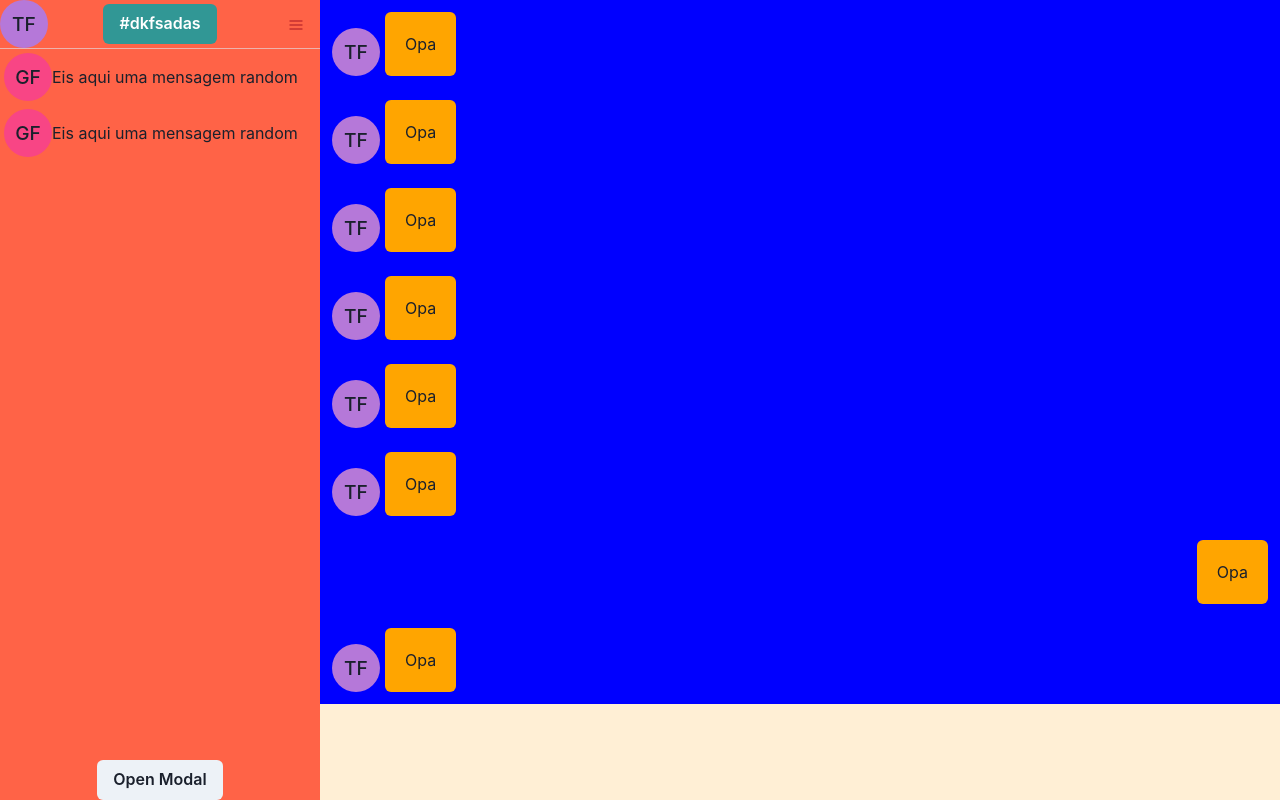
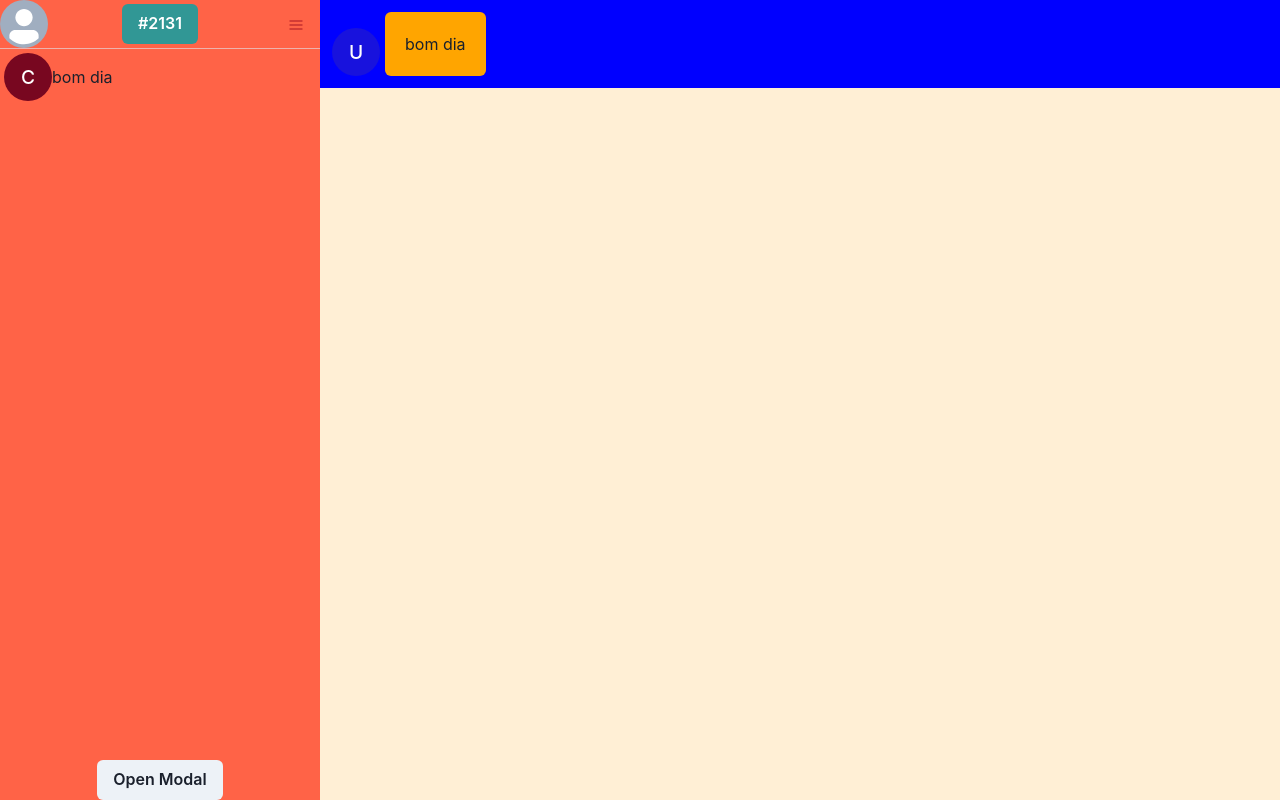
Before and after one commit to talis-fb/Simple-Chat, a Next.js app: page /chat in a window 1280 px wide. Built offline with nearby package versions, Linux system fonts and the light colour scheme.

Commit message:
Integrate Store with Chat Page

```diff
--- a/src/pages/chat.tsx
+++ b/src/pages/chat.tsx
@@ -1,18 +1,9 @@
 import type { NextPage } from 'next'
-import Head from 'next/head'
-import Image from 'next/image'
-import styles from '../styles/Home.module.css'
 import { useState } from 'react'
 import {
-  ChakraProvider,
   Center,
   Box,
   Text,
-  FormControl,
-  FormLabel,
-  FormErrorMessage,
-  FormHelperText,
-  Input,
   Flex,
   Spacer,
   Avatar,
@@ -39,41 +30,51 @@ import {
   useClipboard,
   useToast,
 } from '@chakra-ui/react'
+import { HamburgerIcon, CloseIcon } from '@chakra-ui/icons'
 
-import { HamburgerIcon, CloseIcon } from '@chakra-ui/icons'
 import { getAuth } from 'firebase/auth'
 import { initializeApp } from 'firebase/app'
 import firebaseConfig from '../../firebase-config.json'
 
+// Import of useSelector and UseDispatch, but with type of our store
+import { useAppDispatch, useAppSelector } from '../store/hooks'
+import { getName, getUser, getEmail, updateName, updatePhotoProfile } from '../store/userSlice'
+import { newMessage, selectChat, selectChatMessages, selectAllChat } from '../store/chatsSlice'
+
 const Home: NextPage = () => {
+  // store
+  const user = useAppSelector(getUser)
+
+  // Hooks
+  const dispatch = useAppDispatch()
   const app = initializeApp(firebaseConfig)
   const auth = getAuth()
   const [isOpen, setOpen] = useState(0)
   const onOpen = () => setOpen(1)
   const onClose = () => setOpen(0)
 
-  const conversas_example = [
-    { body: 'Opa', from: 1 },
-    { body: 'Opa', from: 1 },
-    { body: 'Opa', from: 2 },
-    { body: 'Opa', from: 2 },
-    { body: 'Opa', from: 1 },
-    { body: 'Opa', from: 1 },
-    { body: 'Opa', from: 1 },
-    { body: 'Opa', from: 1 },
-  ]
+  // Manage of chats
+  // const [openChat, setOpenChat] = useState<string>('main')
+  const [openChat, setOpenChat] = useState<string>('main')
+  const conversas = useAppSelector(selectAllChat)
+  const listChat = Object.values(conversas)
+  console.log('conversas')
+  console.log(conversas)
+  console.log('listChat')
+  console.log(listChat)
 
+  // User
   const logout = () => {
     auth.signOut()
   }
 
-  const { hasCopied, onCopy } = useClipboard('1232d21')
+  const { hasCopied, onCopy } = useClipboard(user.pin)
   const toast = useToast()
   const getPin = (ev) => {
     onCopy()
     toast({
       title: 'PIN copiado',
-      description: "We've created your account for you.",
+      description: 'Basta agora clicar Ctrl+V e enviar para seus abiguinhos',
       status: 'success',
       duration: 9000,
       isClosable: true,
@@ -85,10 +86,10 @@ const Home: NextPage = () => {
       <GridItem colSpan={1} bg="tomato">
         <Flex h={'100%'} direction="column">
           <HStack>
-            <Avatar name="Talison Fabio"></Avatar>
+            <Avatar name={user.name}></Avatar>
             <Spacer></Spacer>
             <Button onClick={getPin} colorScheme="teal" variant="solid">
-              #dkfsadas
+              #{user.pin}
             </Button>
             <Spacer></Spacer>
 
@@ -106,28 +107,22 @@ const Home: NextPage = () => {
 
           <Divider></Divider>
 
+          {listChat.map((el, i) => (
             <VStack
+              key={i}
               _hover={{ backgroundColor: 'red' }}
               divider={<StackDivider borderColor="gray.200" />}
               spacing={4}
               align="stretch"
             >
               <Flex p={1}>
-              <Avatar name="Gustavo Freire"></Avatar>
+                <Avatar name={el.name}></Avatar>
                 <Center>
-                <Text>Eis aqui uma mensagem random</Text>
+                  <Text>{el.messages[el.messages.length - 1].body}</Text>
                 </Center>
               </Flex>
             </VStack>
-
-          <VStack divider={<StackDivider borderColor="gray.200" />} spacing={4} align="stretch">
-            <Flex p={1}>
-              <Avatar name="Gustavo Freire"></Avatar>
-              <Center>
-                <Text>Eis aqui uma mensagem random</Text>
-              </Center>
-            </Flex>
-          </VStack>
+          ))}
 
           <Spacer></Spacer>
 
@@ -170,11 +165,11 @@ const Home: NextPage = () => {
       <GridItem colSpan={3} bg="papayawhip">
         <Flex direction="column-reverse">
           {/* Messages */}
-          {conversas_example.map((el, i) => {
-            const isUser = i == 1
+          {listChat[0].messages.map((el, i) => {
+            const isUser = el.from == user.pin
             return (
               <Flex align="flex-end" justify={isUser && 'flex-end'} key={i} w="100%" p={3} gap="5px" bg="blue">
-                {!isUser && <Avatar name="Talison Fabio"></Avatar>}
+                {!isUser && <Avatar name={el.from}></Avatar>}
                 <Box borderRadius="md" bg="orange" p={5}>
                   <Text>{el.body}</Text>
                 </Box>
--- a/src/store/chatsSlice.ts
+++ b/src/store/chatsSlice.ts
@@ -13,6 +13,7 @@ const chatsSlice = createSlice({
     root: {
       // Aqui são adicionados todos os chatos, o chat main se trata da conversa apenas local daqui
       main: {
+        name: 'Chat',
         messages: [{ body: 'bom dia', from: 'uuid-contato' }],
       },
     },
@@ -36,6 +37,8 @@ const selectChat = function (id: string = 'main') {
   return (state: RootState) => state.chats.root[id]
 }
 
-export { selectChatMessages, selectChat }
+const selectAllChat = (state: RootState) => state.chats.root
+
+export { selectChatMessages, selectChat, selectAllChat }
 export const { newMessage } = chatsSlice.actions
 export default chatsSlice.reducer
--- a/src/store/userSlice.ts
+++ b/src/store/userSlice.ts
@@ -5,6 +5,8 @@ import { RootState } from './store'
 const userSlice = createSlice({
   name: 'user',
   initialState: {
+    uuid: '',
+    pin: '2131',
     name: '',
     email: '',
     photoProfile: '',
@@ -21,8 +23,8 @@ const userSlice = createSlice({
 
 const getName = (state: RootState) => state.user.name
 const getEmail = (state: RootState) => state.user.email
-const getPhotoProfile = (state: RootState) => state.user.photoProfile
+const getUser = (state: RootState) => state.user
 
-export { getEmail, getName, getPhotoProfile }
+export { getEmail, getName, getUser }
 export const { updateName, updatePhotoProfile } = userSlice.actions
 export default userSlice.reducer
```
Also changed, not shown: src/pages/index.tsx (+1 -13 lines). Lines whose indentation alone changed are shown as unchanged.
